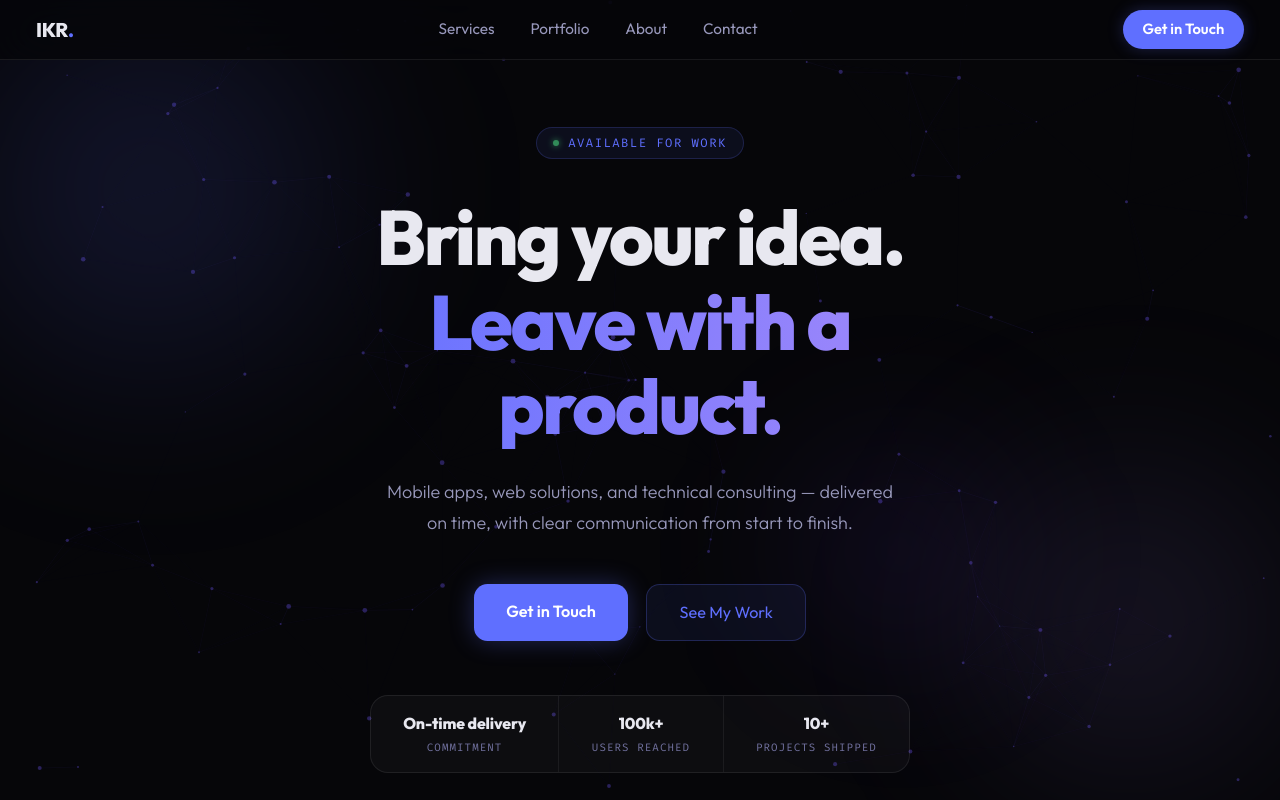
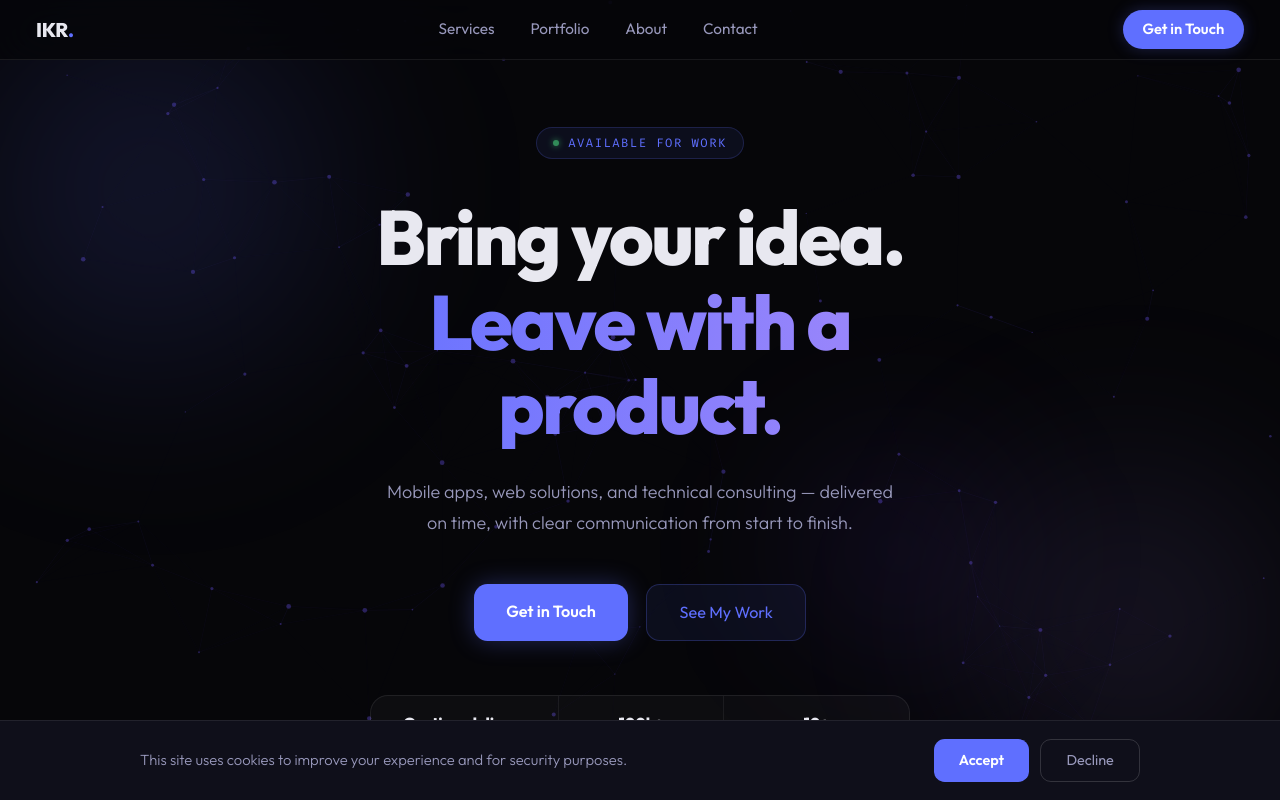
Before and after one commit to rukavina-git/rukavina-app, a Next.js app: page / in a window 1280 px wide. Shown: the top 800 px of the page. Built offline with nearby package versions, Linux system fonts and the light colour scheme; no server answers.

Commit message:
Add cookie consent component and styles for user consent management

```diff
--- a/app/globals.css
+++ b/app/globals.css
@@ -52,6 +52,21 @@ a {
   visibility: hidden !important;
 }
 
+.cookie-inner {
+  max-width: 1000px;
+  margin: 0 auto;
+  display: flex;
+  align-items: center;
+  justify-content: space-between;
+  gap: 1.5rem;
+}
+
+.cookie-buttons {
+  display: flex;
+  gap: 0.6rem;
+  flex-shrink: 0;
+}
+
 /* Responsive overrides */
 @media (max-width: 768px) {
   .services-grid {
@@ -96,6 +111,20 @@ a {
     justify-content: flex-start !important;
   }
 
+  .cookie-inner {
+    flex-direction: column !important;
+    align-items: flex-start !important;
+    gap: 1rem !important;
+  }
+
+  .cookie-buttons {
+    width: 100%;
+  }
+
+  .cookie-buttons button {
+    flex: 1;
+  }
+
   .footer-inner {
     flex-direction: column !important;
     gap: 1rem !important;
--- a/app/layout.tsx
+++ b/app/layout.tsx
@@ -3,6 +3,7 @@ import { Outfit, Fira_Code } from 'next/font/google'
 import Script from 'next/script'
 import './globals.css'
 import Background from '@/components/Background'
+import CookieConsent from '@/components/CookieConsent'
 
 const outfit = Outfit({
   subsets: ['latin'],
@@ -52,6 +53,7 @@ export default function RootLayout({ children }: { children: React.ReactNode })
       <body>
         <Background />
         {children}
+        <CookieConsent />
 {process.env.NEXT_PUBLIC_RECAPTCHA_SITE_KEY && (
           <Script
             src={`https://www.google.com/recaptcha/api.js?render=${process.env.NEXT_PUBLIC_RECAPTCHA_SITE_KEY}`}
--- /dev/null
+++ b/components/CookieConsent.tsx
@@ -0,0 +1,129 @@
+'use client'
+
+import { useState, useEffect } from 'react'
+import { motion, AnimatePresence } from 'framer-motion'
+
+const STORAGE_KEY = 'cookie_consent'
+
+export type ConsentValue = 'accepted' | 'declined' | null
+
+export function useCookieConsent(): ConsentValue {
+  const [consent, setConsent] = useState<ConsentValue>(null)
+
+  useEffect(() => {
+    const stored = localStorage.getItem(STORAGE_KEY) as ConsentValue
+    if (stored === 'accepted' || stored === 'declined') {
+      setConsent(stored)
+    }
+  }, [])
+
+  // Listen for consent changes made in the same tab (e.g. from the banner)
+  useEffect(() => {
+    const handler = () => {
+      const stored = localStorage.getItem(STORAGE_KEY) as ConsentValue
+      setConsent(stored)
+    }
+    window.addEventListener('cookie_consent_change', handler)
+    return () => window.removeEventListener('cookie_consent_change', handler)
+  }, [])
+
+  return consent
+}
+
+export default function CookieConsent() {
+  const [visible, setVisible] = useState(false)
+
+  useEffect(() => {
+    const stored = localStorage.getItem(STORAGE_KEY)
+    if (!stored) setVisible(true)
+  }, [])
+
+  const choose = (value: 'accepted' | 'declined') => {
+    localStorage.setItem(STORAGE_KEY, value)
+    window.dispatchEvent(new Event('cookie_consent_change'))
+    setVisible(false)
+  }
+
+  return (
+    <AnimatePresence>
+      {visible && (
+        <motion.div
+          initial={{ opacity: 0, y: 16 }}
+          animate={{ opacity: 1, y: 0 }}
+          exit={{ opacity: 0, y: 16 }}
+          transition={{ duration: 0.3, ease: 'easeOut' }}
+          style={{
+            position: 'fixed',
+            bottom: 0,
+            left: 0,
+            right: 0,
+            zIndex: 1000,
+            background: 'var(--surface)',
+            borderTop: '1px solid var(--border)',
+            padding: '1rem 2rem',
+          }}
+        >
+          <div className="cookie-inner">
+            <p
+              style={{
+                fontSize: '0.82rem',
+                color: 'var(--muted)',
+                fontWeight: 300,
+                lineHeight: 1.6,
+                margin: 0,
+              }}
+            >
+              This site uses cookies to improve your experience and for security purposes.
+            </p>
+            <div className="cookie-buttons">
+              <button
+                onClick={() => choose('accepted')}
+                style={{
+                  fontSize: '0.8rem',
+                  fontWeight: 600,
+                  color: '#fff',
+                  background: 'var(--accent)',
+                  border: 'none',
+                  borderRadius: '0.6rem',
+                  padding: '0.55rem 1.4rem',
+                  cursor: 'pointer',
+                  transition: 'background 0.2s',
+                  whiteSpace: 'nowrap',
+                }}
+                onMouseEnter={(e) => (e.currentTarget.style.background = 'var(--accent-hover)')}
+                onMouseLeave={(e) => (e.currentTarget.style.background = 'var(--accent)')}
+              >
+                Accept
+              </button>
+              <button
+                onClick={() => choose('declined')}
+                style={{
+                  fontSize: '0.8rem',
+                  fontWeight: 400,
+                  color: 'var(--muted)',
+                  background: 'transparent',
+                  border: '1px solid rgba(255,255,255,0.15)',
+                  borderRadius: '0.6rem',
+                  padding: '0.55rem 1.4rem',
+                  cursor: 'pointer',
+                  transition: 'border-color 0.2s, color 0.2s',
+                  whiteSpace: 'nowrap',
+                }}
+                onMouseEnter={(e) => {
+                  e.currentTarget.style.borderColor = 'rgba(255,255,255,0.35)'
+                  e.currentTarget.style.color = 'var(--text)'
+                }}
+                onMouseLeave={(e) => {
+                  e.currentTarget.style.borderColor = 'rgba(255,255,255,0.15)'
+                  e.currentTarget.style.color = 'var(--muted)'
+                }}
+              >
+                Decline
+              </button>
+            </div>
+          </div>
+        </motion.div>
+      )}
+    </AnimatePresence>
+  )
+}
```
